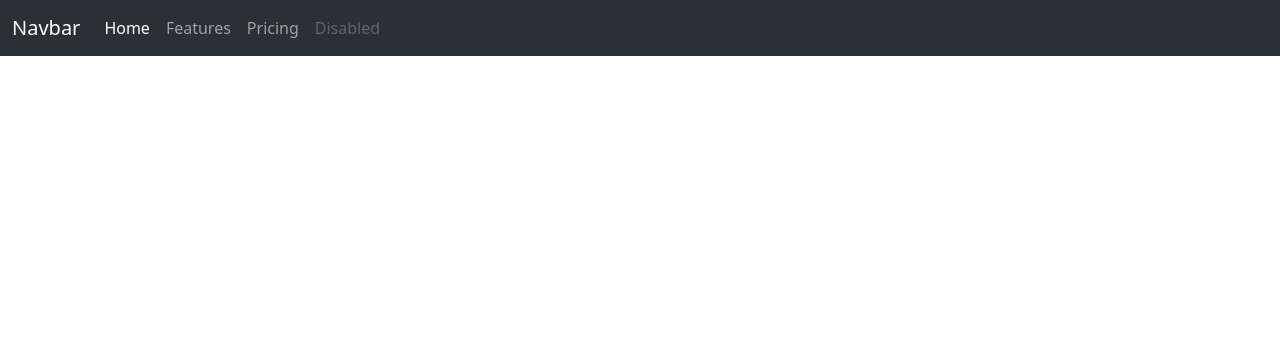
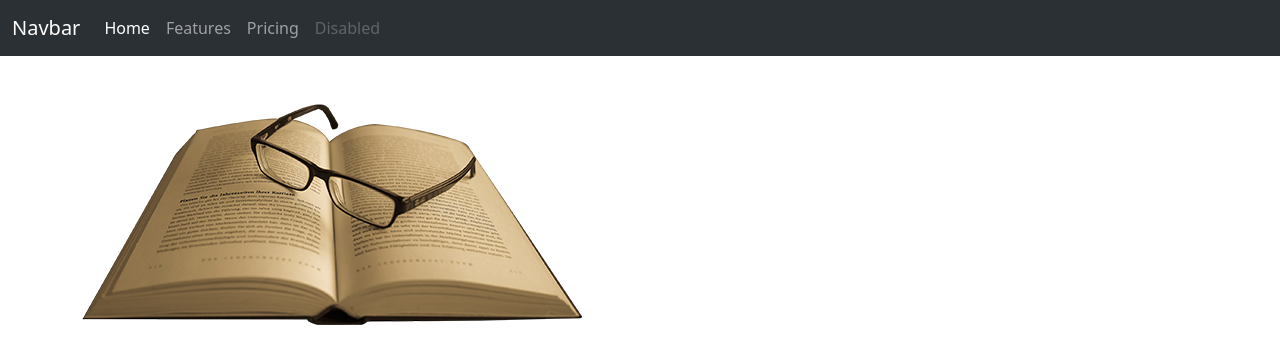
Before and after one commit to ThomasCode92/golang-toolkit, a Vue app in the folder projects/books-manager/: page / in a window 1280 px wide. Shown: the top 364 px of the page. Built offline with nearby package versions, Linux system fonts and the light colour scheme.

Commit message:
Adding Content to the Body Component

```diff
--- a/projects/books-manager/src/App.vue
+++ b/projects/books-manager/src/App.vue
@@ -1,9 +1,11 @@
 <script setup lang="ts">
 import AppHeader from './components/AppHeader.vue'
+import AppBody from './components/AppBody.vue'
 </script>
 
 <template>
   <AppHeader />
+  <AppBody />
 </template>
 
 <style scoped></style>
--- a/projects/books-manager/src/components/AppBody.vue
+++ b/projects/books-manager/src/components/AppBody.vue
@@ -0,0 +1,9 @@
+<template>
+  <div class="container">
+    <div class="row">
+      <div class="col">
+        <img class="img-fluid mt-5" src="../assets/book-and-glasses.png" alt="Book and glasses" />
+      </div>
+    </div>
+  </div>
+</template>
```
Also changed, not shown: projects/books-manager/src/assets/book-and-glasses.png (added).
